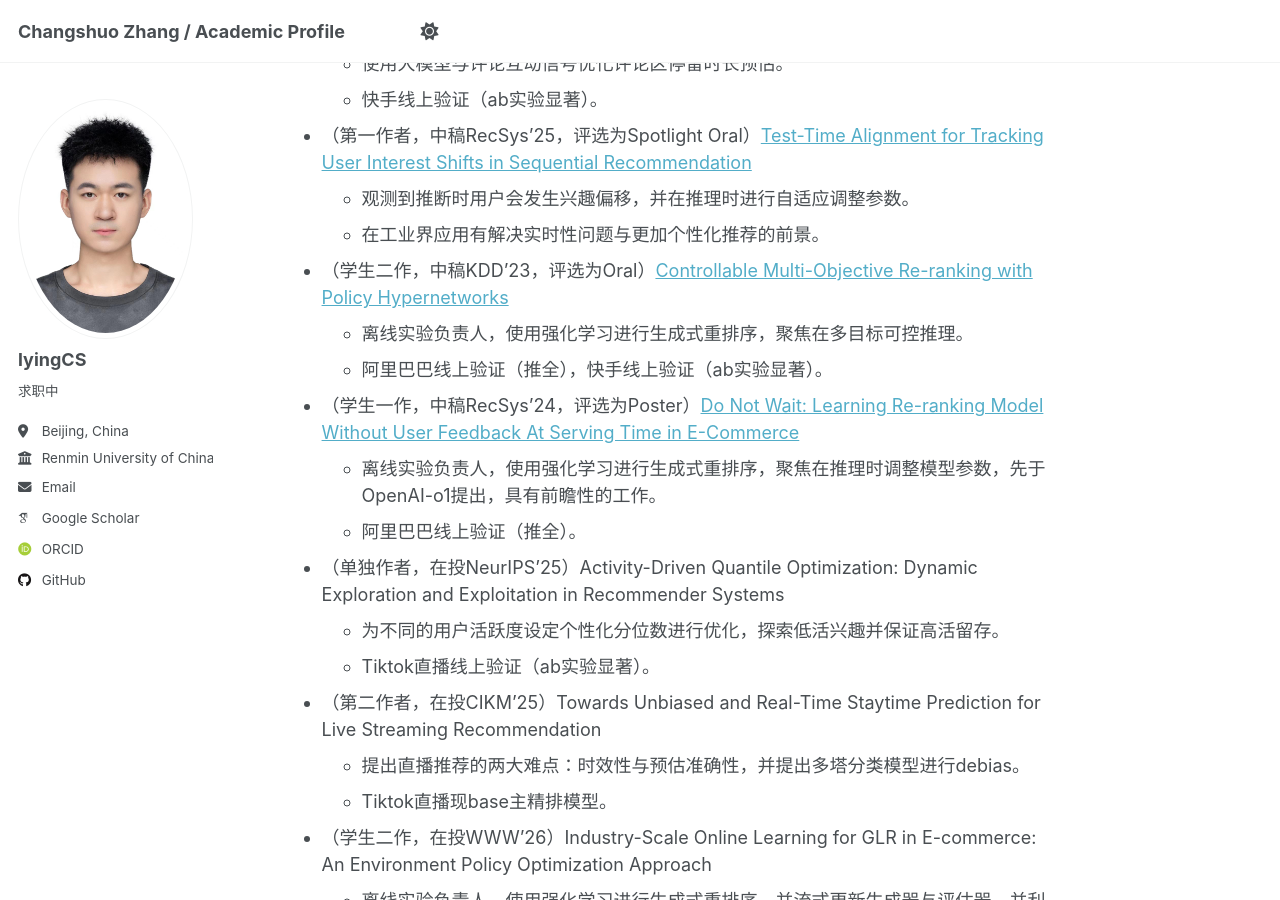
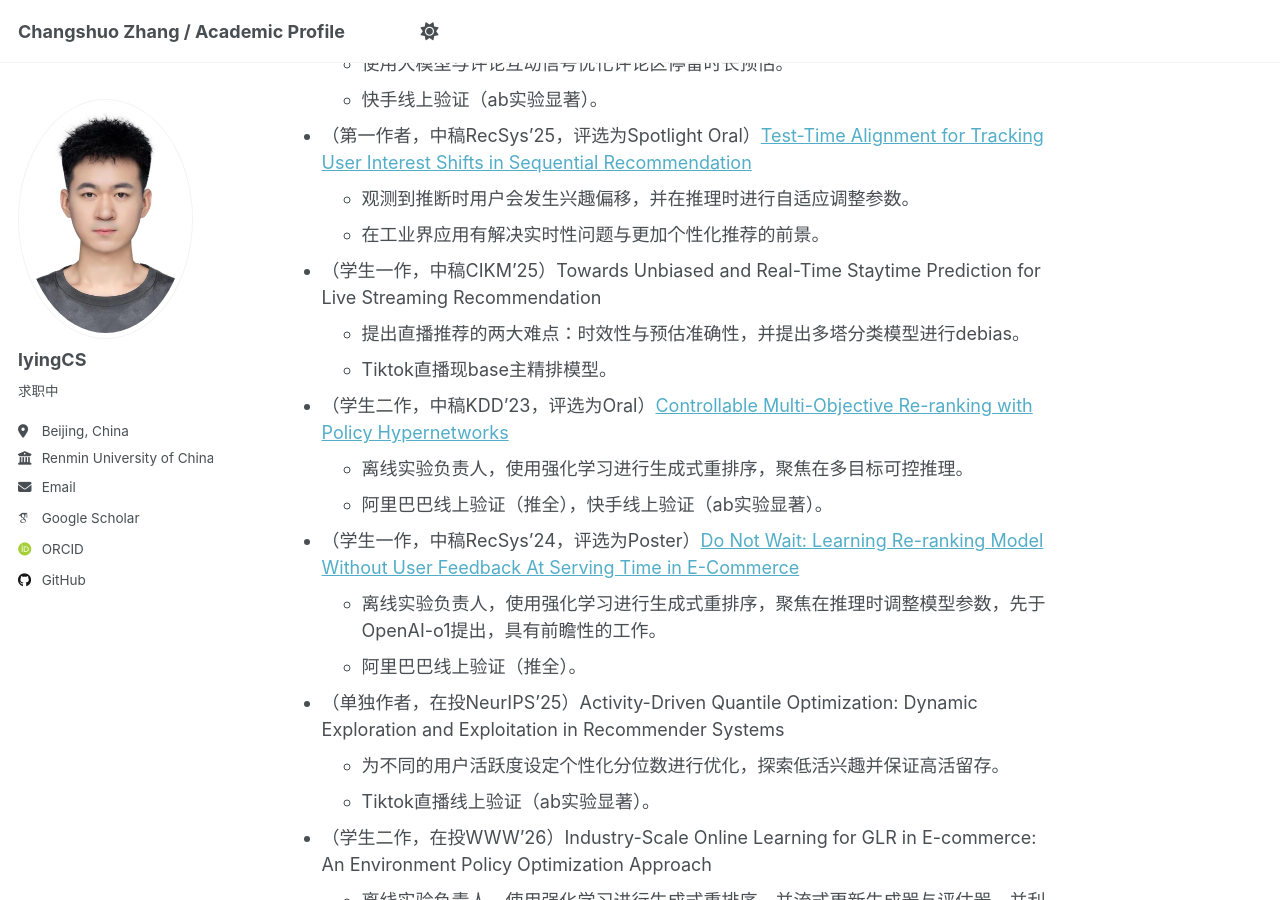
Before and after one commit to lyingCS/lyingCS.github.io, a Jekyll site: the page built from _pages/about.md, in a window 1280 px wide and 900 px high, scrolled down 1573 px. Built offline with Jekyll 4.4.1, drawn with Linux system fonts in a browser that asks for light colours; some web fonts are replaced; part of the change alters nothing that is shown; some of the changed text lies outside the part shown.

Commit message:
Update about.md

```diff
--- a/_pages/about.md
+++ b/_pages/about.md
@@ -29,7 +29,7 @@ redirect_from:
   + KDD + RecSys + SIGIR + NIPS[submitting] + WWW[submitting] + n*LR
 + 奖励模型（时长预估模型）
   + _Provide a better reward!_
-  + WWW + CIKM[submitting] + n*LR
+  + WWW + CIKM + n*LR
 + 其他工作（图神经网络、大语言模型、序列推荐）
   + RecSys + FCS + KDD[submitting] + CIKM[submitting] + EMNLP[submitting] + AAAI[submitting]
 
@@ -42,7 +42,7 @@ redirect_from:
   + 关键词：视频session时长，互动时机，生成式重排，评论区时长，LT收益。
 + 2025.03~now，Tiktok，Data-Live（直播）
   + 主导：1\*精排主cvr模型备LR，1*精排模型备LR，多个精排主cvr模型迭代中。
-  + 参与：二作投稿CIKM一篇，1\*精排模型已LR。
+  + 参与：中稿CIKM一篇，1\*精排模型已LR。
   + 关键词：直播cvr，高时长预估，实时性改善，个性化分位数，低活用户优化。
 
 论文发表
@@ -59,6 +59,9 @@ redirect_from:
 + （第一作者，中稿RecSys'25，评选为Spotlight Oral）[Test-Time Alignment for Tracking User Interest Shifts in Sequential Recommendation](https://arxiv.org/abs/2504.01489)
   + 观测到推断时用户会发生兴趣偏移，并在推理时进行自适应调整参数。
   + 在工业界应用有解决实时性问题与更加个性化推荐的前景。
++ （学生一作，中稿CIKM'25）Towards Unbiased and Real-Time Staytime Prediction for Live Streaming Recommendation
+  + 提出直播推荐的两大难点：时效性与预估准确性，并提出多塔分类模型进行debias。
+  + Tiktok直播现base主精排模型。
 + （学生二作，中稿KDD'23，评选为Oral）[Controllable Multi-Objective Re-ranking with Policy Hypernetworks](https://dl.acm.org/doi/abs/10.1145/3580305.3599796)
   + 离线实验负责人，使用强化学习进行生成式重排序，聚焦在多目标可控推理。
   + 阿里巴巴线上验证（推全），快手线上验证（ab实验显著）。
@@ -68,9 +71,6 @@ redirect_from:
 + （单独作者，在投NeurIPS'25）Activity-Driven Quantile Optimization: Dynamic Exploration and Exploitation in Recommender Systems
   + 为不同的用户活跃度设定个性化分位数进行优化，探索低活兴趣并保证高活留存。
   + Tiktok直播线上验证（ab实验显著）。
-+ （第二作者，在投CIKM'25）Towards Unbiased and Real-Time Staytime Prediction for Live Streaming Recommendation
-  + 提出直播推荐的两大难点：时效性与预估准确性，并提出多塔分类模型进行debias。
-  + Tiktok直播现base主精排模型。
 + （学生二作，在投WWW'26）Industry-Scale Online Learning for GLR in E-commerce: An Environment Policy Optimization Approach
   + 离线实验负责人，使用强化学习进行生成式重排序，并流式更新生成器与评估器，并利用评估器（奖励模型/环境）可导的性质深挖评估器，是一种不止对生成式重排序有效，更对大模型优化有前景的做法。
   + 阿里巴巴线上验证（推全）。
```
